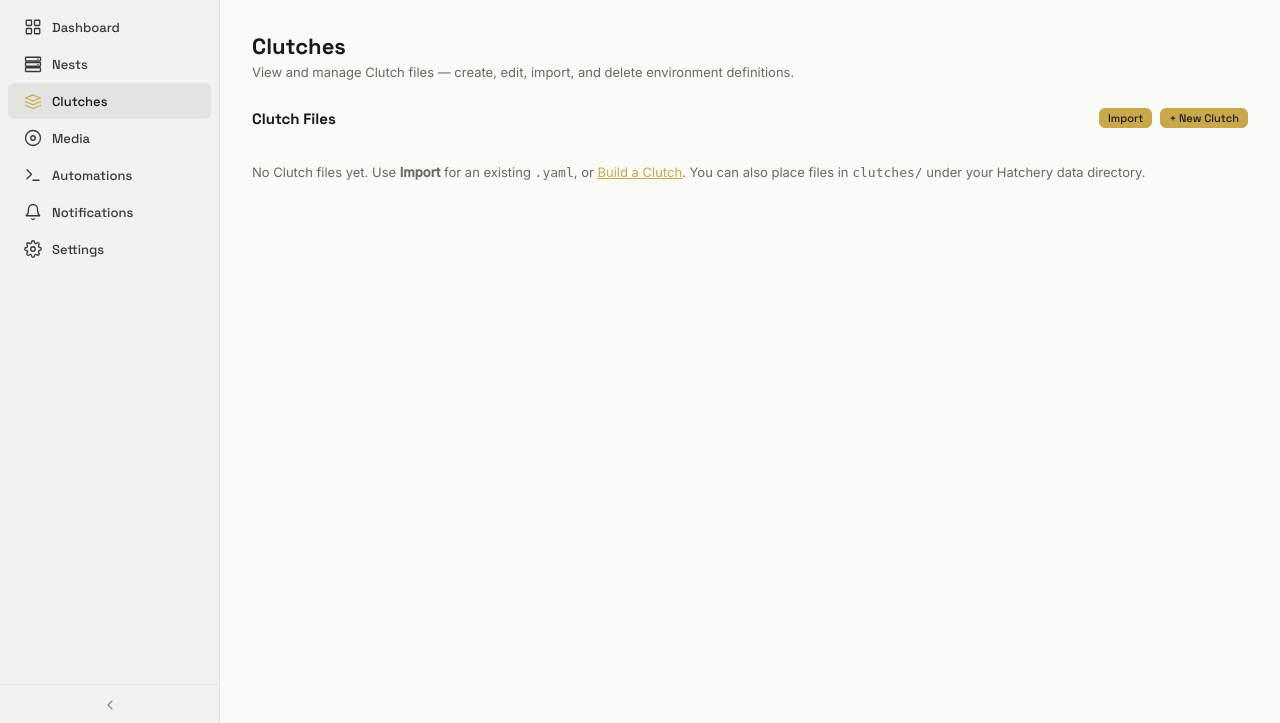
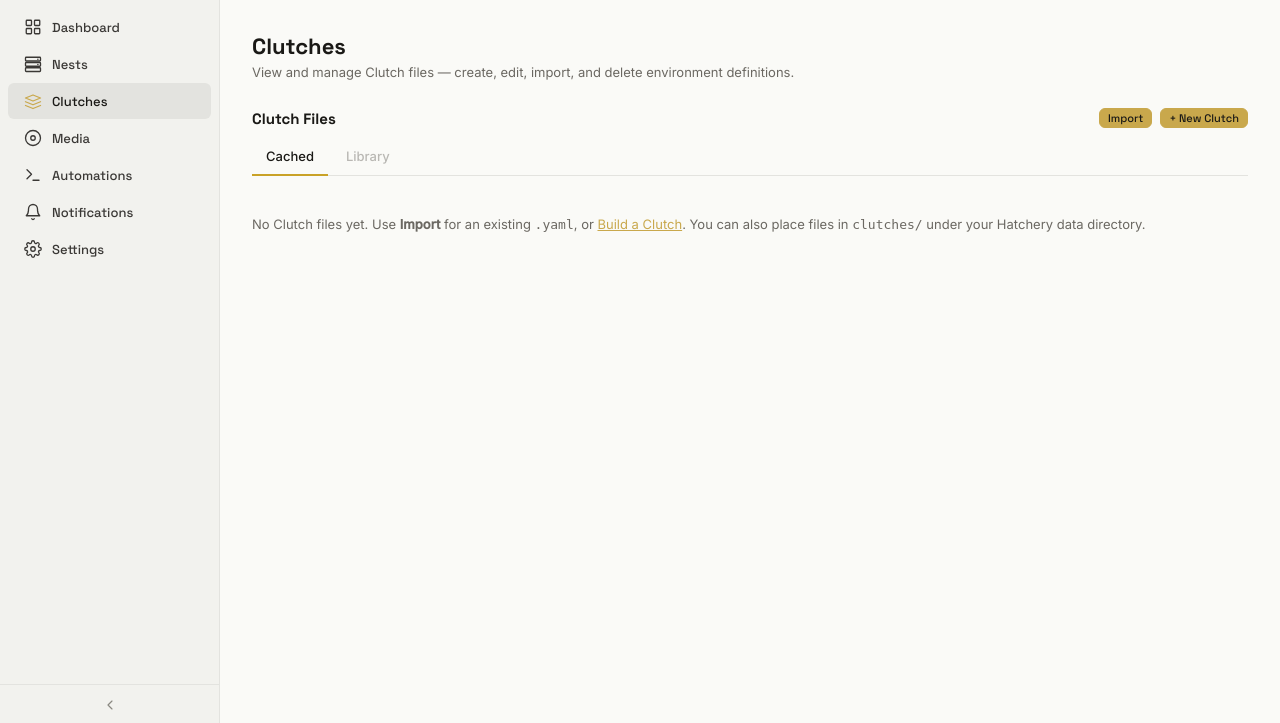
Before and after one commit to dustinestes/Hatchery, a Flask app: page /clutches in a window 1280 px wide. Shown: the part 44-767 px from the top of the page. Run offline with Flask 3, Linux system fonts and the light colour scheme; data comes from the database, SQL or seed files in the repository.

Commit message:
feat: add Library browser tabs to Media and Clutches (#297) (#300)
Extend the Scripts Cached|Library pattern to Media and Clutches, share tab/browser helpers and partials, annotate catalog cached flags, and record the in-pane browse decision as ADR-0002.

Co-authored-by: Dustin Estes <claudeai.putt935@passmail.com>
Co-authored-by: Cursor <cursoragent@cursor.com>

```diff
--- a/static/app.js
+++ b/static/app.js
@@ -808,6 +808,87 @@ hatchery.vmRows = (function () {
   };
 
   /**
+   * Cached | Library inventory tab strip.
+   * opts: libraryEnabled, cacheTab, libTab, cachePanel, libPanel, tabsRoot,
+   *   onShowLibrary (optional callback when Library tab is shown)
+   * Returns { show: function(which) }
+   */
+  hatchery.bindInventoryTabs = function (opts) {
+    var libraryEnabled = !!opts.libraryEnabled;
+    var cacheTab = opts.cacheTab;
+    var libTab = opts.libTab;
+    var cachePanel = opts.cachePanel;
+    var libPanel = opts.libPanel;
+
+    function show(which) {
+      if (!cacheTab || !cachePanel) return;
+      var showLib = which === 'library';
+      if (showLib && (!libraryEnabled || !libTab || libTab.disabled || !libPanel)) {
+        return;
+      }
+      cacheTab.setAttribute('aria-selected', showLib ? 'false' : 'true');
+      cacheTab.tabIndex = showLib ? -1 : 0;
+      cachePanel.hidden = showLib;
+      if (libTab) {
+        libTab.setAttribute('aria-selected', showLib ? 'true' : 'false');
+        libTab.tabIndex = (showLib && libraryEnabled) ? 0 : -1;
+      }
+      if (libPanel) libPanel.hidden = !showLib;
+      if (showLib && typeof opts.onShowLibrary === 'function') {
+        opts.onShowLibrary();
+      }
+    }
+
+    if (cacheTab) {
+      cacheTab.addEventListener('click', function () { show('cache'); });
+    }
+    if (libTab && libraryEnabled) {
+      libTab.addEventListener('click', function () { show('library'); });
+    }
+    if (opts.tabsRoot) {
+      opts.tabsRoot.addEventListener('keydown', function (e) {
+        if (e.key !== 'ArrowRight' && e.key !== 'ArrowLeft') return;
+        if (!libraryEnabled || !libTab || libTab.disabled) return;
+        e.preventDefault();
+        var selected = opts.tabsRoot.querySelector('.inventory-tab[aria-selected="true"]');
+        if (selected === cacheTab) show('library');
+        else show('cache');
+        var next = opts.tabsRoot.querySelector('.inventory-tab[aria-selected="true"]');
+        if (next) next.focus();
+      });
+    }
+
+    return { show: show };
+  };
+
+  /**
+   * Wire bindLibraryBrowser from a shared id prefix (see _library_browser_panel.html).
+   * opts: idPrefix, catalogUrl, pullUrl, pullExtra
+   */
+  hatchery.bindLibraryBrowserByPrefix = function (opts) {
+    var p = opts.idPrefix;
+    if (!p || !opts.catalogUrl || typeof hatchery.bindLibraryBrowser !== 'function') {
+      return null;
+    }
+    return hatchery.bindLibraryBrowser({
+      root: document.getElementById(p + '-library-browser'),
+      catalogUrl: opts.catalogUrl,
+      pullUrl: opts.pullUrl,
+      pullExtra: opts.pullExtra || {},
+      status: document.getElementById(p + '-lib-status'),
+      tbody: document.getElementById(p + '-lib-tbody'),
+      empty: document.getElementById(p + '-lib-empty'),
+      selectAll: document.getElementById(p + '-lib-select-all'),
+      pullBtn: document.getElementById(p + '-lib-pull'),
+      refreshBtn: document.getElementById(p + '-lib-refresh'),
+      filterQ: document.getElementById(p + '-lib-filter-q'),
+      filterConn: document.getElementById(p + '-lib-filter-conn'),
+      filterCached: document.getElementById(p + '-lib-filter-cached'),
+      sort: document.getElementById(p + '-lib-sort'),
+    });
+  };
+
+  /**
    * In-pane Library catalog browser (filter / sort / batch pull).
    * opts: root, catalogUrl, pullUrl, status, tbody, empty, selectAll, pullBtn,
    *   refreshBtn, filterQ, filterConn, filterCached, sort,
--- /dev/null
+++ b/templates/ui/_inventory_source_tabs.html
@@ -0,0 +1,11 @@
+{# Shared Cached | Library tab strip. Requires: tab_prefix, tablist_label #}
+<div class="inventory-tabs" role="tablist" aria-label="{{ tablist_label }}">
+  <button type="button" class="inventory-tab" role="tab" id="{{ tab_prefix }}-tab-cache"
+          aria-selected="true" aria-controls="{{ tab_prefix }}-panel-cache" tabindex="0">Cached</button>
+  <button type="button" class="inventory-tab{% if not library_enabled %} inventory-tab--disabled{% endif %}"
+          role="tab" id="{{ tab_prefix }}-tab-library"
+          aria-selected="false"
+          aria-controls="{{ tab_prefix }}-panel-library"
+          tabindex="-1"
+          {% if not library_enabled %}disabled aria-disabled="true" title="Enable Library in Settings → General"{% endif %}>Library</button>
+</div>
--- /dev/null
+++ b/templates/ui/_library_browser_panel.html
@@ -0,0 +1,62 @@
+{# In-pane Library browser panel. Requires: id_prefix, filter_aria, empty_message #}
+{% if library_enabled %}
+<div class="scripts-panel" id="{{ id_prefix }}-panel-library" role="tabpanel" aria-labelledby="{{ id_prefix }}-tab-library" hidden>
+  <div class="library-browser" id="{{ id_prefix }}-library-browser">
+    <div class="notif-filters library-browser-filters" role="search" aria-label="{{ filter_aria }}">
+      <div class="form-group notif-filter-field">
+        <label class="form-label" for="{{ id_prefix }}-lib-filter-q">Search</label>
+        <input type="search" id="{{ id_prefix }}-lib-filter-q" class="form-input" placeholder="Name or path">
+      </div>
+      <div class="form-group notif-filter-field">
+        <label class="form-label" for="{{ id_prefix }}-lib-filter-conn">Connection</label>
+        <select id="{{ id_prefix }}-lib-filter-conn" class="form-select">
+          <option value="">All connections</option>
+        </select>
+      </div>
+      <div class="form-group notif-filter-field">
+        <label class="form-label" for="{{ id_prefix }}-lib-filter-cached">In cache</label>
+        <select id="{{ id_prefix }}-lib-filter-cached" class="form-select">
+          <option value="">Any</option>
+          <option value="yes">Cached</option>
+          <option value="no">Library only</option>
+        </select>
+      </div>
+      <div class="form-group notif-filter-field">
+        <label class="form-label" for="{{ id_prefix }}-lib-sort">Sort</label>
+        <select id="{{ id_prefix }}-lib-sort" class="form-select">
+          <option value="name">Name</option>
+          <option value="connection">Connection</option>
+          <option value="path">Path</option>
+        </select>
+      </div>
+    </div>
+
+    <div class="library-browser-toolbar">
+      <p class="library-browser-status" id="{{ id_prefix }}-lib-status" role="status" aria-live="polite"></p>
+      <div class="library-browser-actions">
+        <button type="button" class="btn btn-secondary btn-sm" id="{{ id_prefix }}-lib-refresh">Refresh</button>
+        <button type="button" class="btn btn-primary btn-sm" id="{{ id_prefix }}-lib-pull" disabled>Pull selected</button>
+      </div>
+    </div>
+
+    <div class="library-browser-table-wrap">
+      <table class="notif-table library-browser-table" id="{{ id_prefix }}-lib-table">
+        <thead>
+          <tr>
+            <th scope="col" class="library-browser-check-col">
+              <label class="visually-hidden" for="{{ id_prefix }}-lib-select-all">Select all visible</label>
+              <input type="checkbox" id="{{ id_prefix }}-lib-select-all" title="Select all visible">
+            </th>
+            <th scope="col">Name</th>
+            <th scope="col">Connection</th>
+            <th scope="col" class="library-browser-sha-col">SHA</th>
+            <th scope="col">Status</th>
+          </tr>
+        </thead>
+        <tbody id="{{ id_prefix }}-lib-tbody"></tbody>
+      </table>
+      <p class="empty-state" id="{{ id_prefix }}-lib-empty" hidden>{{ empty_message }}</p>
+    </div>
+  </div>
+</div>
+{% endif %}
--- a/templates/ui/clutches.html
+++ b/templates/ui/clutches.html
@@ -8,8 +8,7 @@
   <p class="pane-subtitle">View and manage Clutch files — create, edit, import, and delete environment definitions.</p>
 </div>
 
-<section class="dashboard-section">
-  <div class="section-header">
+<div class="section-header inventory-toolbar">
   <h2 class="section-title">Clutch Files</h2>
   <div class="section-header-actions">
     <input type="file"
@@ -27,7 +26,7 @@
               aria-controls="clutch-import-menu">Import</button>
       <div class="dropdown-menu import-dropdown-menu" id="clutch-import-menu" hidden role="menu">
         <button type="button" class="dropdown-item" role="menuitem" id="clutch-import-from-file">From file…</button>
-          <button type="button" class="dropdown-item" role="menuitem" id="clutch-import-from-library">From library…</button>
+        <button type="button" class="dropdown-item" role="menuitem" id="clutch-import-from-library">Browse library…</button>
       </div>
     </div>
     {% else %}
@@ -36,6 +35,12 @@
     <a href="{{ url_for('build') }}" class="btn btn-primary btn-sm">+ New Clutch</a>
   </div>
 </div>
+
+{% with tab_prefix='clutches', tablist_label='Clutches inventory source' %}
+  {% include "_inventory_source_tabs.html" %}
+{% endwith %}
+
+<div class="scripts-panel" id="clutches-panel-cache" role="tabpanel" aria-labelledby="clutches-tab-cache">
   {% if clutch_files %}
     <ul class="file-list">
       {% for f in clutch_files %}
@@ -59,7 +64,11 @@
   {% else %}
     <p class="empty-state">No Clutch files yet. Use <strong>Import</strong> for an existing <code>.yaml</code>, or <a href="{{ url_for('build') }}" class="link">Build a Clutch</a>. You can also place files in <code>clutches/</code> under your Hatchery data directory.</p>
   {% endif %}
-</section>
+</div>
+
+{% with id_prefix='clutches', filter_aria='Filter Library Clutches', empty_message='No Clutch hits from your Library bindings. Configure connections under Settings → Library.' %}
+  {% include "_library_browser_panel.html" %}
+{% endwith %}
 
 <div id="delete-modal-backdrop" class="modal-backdrop" hidden>
   <div class="modal" role="dialog" aria-modal="true" aria-labelledby="delete-modal-title">
@@ -76,24 +85,6 @@
     </div>
   </div>
 </div>
-
-{% if library_enabled %}
-<div id="library-import-backdrop" class="modal-backdrop" hidden>
-  <div class="modal modal-lg" role="dialog" aria-modal="true" aria-labelledby="library-import-title">
-    <h2 class="modal-title" id="library-import-title">Import from library</h2>
-    <div class="modal-body">
-      <p class="form-help-text">Select Clutches from your Clutches bindings. Pull copies them into the operator cache.</p>
-      <div id="library-import-status" class="library-test-result" role="status" aria-live="polite"></div>
-      <div id="library-import-list" class="library-import-list" role="group" aria-label="Library Clutches"></div>
-      <p class="empty-state" id="library-import-empty" hidden>No Clutch hits from your Library bindings. Configure connections under Settings → Library.</p>
-    </div>
-    <div class="modal-footer">
-      <button type="button" class="btn btn-ghost" id="library-import-cancel">Cancel</button>
-      <button type="button" class="btn btn-primary" id="library-import-confirm" disabled>Pull selected</button>
-    </div>
-  </div>
-</div>
-{% endif %}
 {% endblock %}
 
 {% block scripts %}
@@ -102,24 +93,45 @@
   var backdrop = document.getElementById('delete-modal-backdrop');
   var filenameEl = document.getElementById('delete-modal-filename');
   var form = document.getElementById('delete-confirm-form');
+  var libraryEnabled = {{ library_enabled | tojson }};
+
+  var clutchTabs = null;
+  if (window.hatchery && typeof hatchery.bindInventoryTabs === 'function') {
+    clutchTabs = hatchery.bindInventoryTabs({
+      libraryEnabled: libraryEnabled,
+      cacheTab: document.getElementById('clutches-tab-cache'),
+      libTab: document.getElementById('clutches-tab-library'),
+      cachePanel: document.getElementById('clutches-panel-cache'),
+      libPanel: document.getElementById('clutches-panel-library'),
+      tabsRoot: document.querySelector('.inventory-tabs'),
+      onShowLibrary: function () {
+        if (window._clutchesLibraryBrowser && typeof window._clutchesLibraryBrowser.load === 'function') {
+          window._clutchesLibraryBrowser.load();
+        }
+      },
+    });
+  }
 
   if (window.hatchery && typeof hatchery.bindImportControl === 'function') {
     hatchery.bindImportControl({
       button: document.getElementById('clutch-import-btn'),
       input: document.getElementById('clutch-import-input'),
       url: {{ url_for('api_import_clutches') | tojson }},
-      libraryEnabled: {{ library_enabled | tojson }},
+      libraryEnabled: libraryEnabled,
       menu: document.getElementById('clutch-import-menu'),
       fromFile: document.getElementById('clutch-import-from-file'),
       fromLibrary: document.getElementById('clutch-import-from-library'),
-      libraryModal: document.getElementById('library-import-backdrop'),
-      libraryList: document.getElementById('library-import-list'),
-      libraryEmpty: document.getElementById('library-import-empty'),
-      libraryStatus: document.getElementById('library-import-status'),
-      libraryCancel: document.getElementById('library-import-cancel'),
-      libraryConfirm: document.getElementById('library-import-confirm'),
+      onFromLibrary: libraryEnabled && clutchTabs
+        ? function () { clutchTabs.show('library'); }
+        : null,
+    });
+  }
+
+  if (libraryEnabled && window.hatchery && typeof hatchery.bindLibraryBrowserByPrefix === 'function') {
+    window._clutchesLibraryBrowser = hatchery.bindLibraryBrowserByPrefix({
+      idPrefix: 'clutches',
       catalogUrl: {{ url_for('api_library_clutches') | tojson }},
-      pullUrl: {{ url_for('api_library_clutches_pull') | tojson }}
+      pullUrl: {{ url_for('api_library_clutches_pull') | tojson }},
     });
   }
 
```
Also changed, not shown: hatchery.py (+9 -0 lines), templates/ui/media_inventory.html (+40 -27 lines), tests/test_app.py (+43 -1 lines), .hatchery/docs/adr/0001-library-api-adapters.md, .hatchery/docs/adr/0002-library-in-pane-browser.md (added), .hatchery/docs/adr/README.md, .hatchery/docs/library.md. Lines whose indentation alone changed are shown as unchanged.
